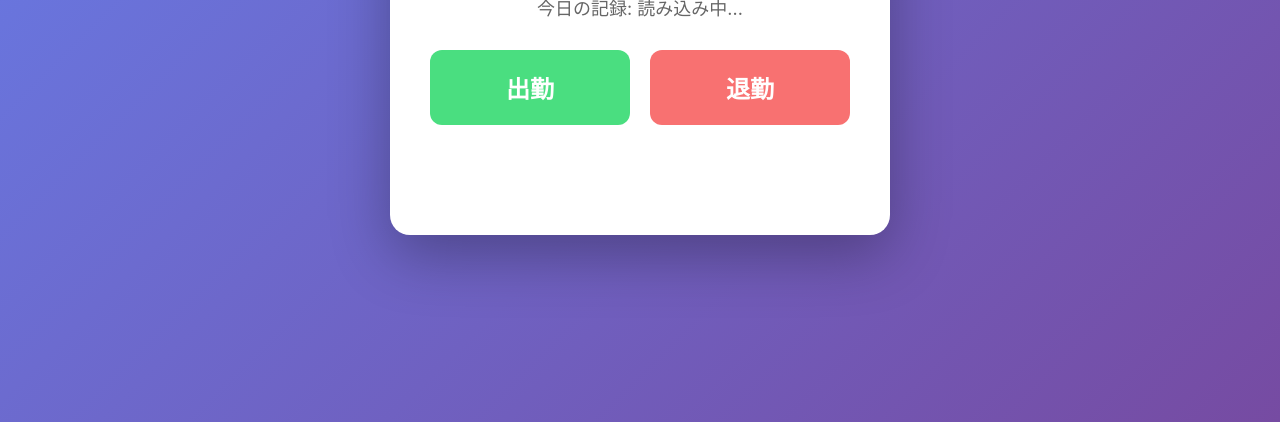
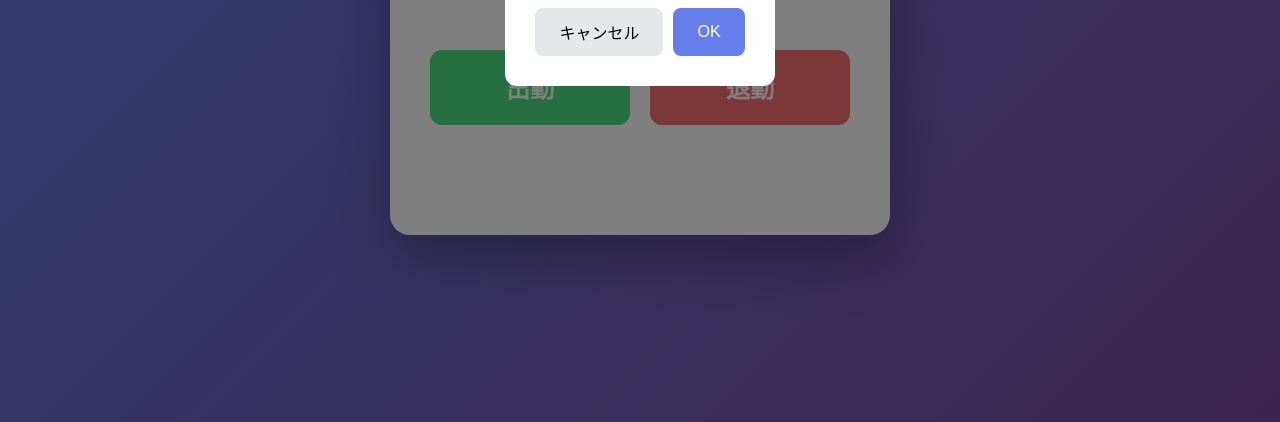
Before and after one commit to S-Tomoharu/attendance-app, a plain HTML site: page index.html in a window 1280 px wide. Shown: the part 378-800 px from the top of the page. Drawn offline with Linux system fonts and the light colour scheme; no server answers; sample sign-in values are in the browser's storage.

Commit message:
Add custom confirm dialog for PWA compatibility

```diff
--- a/index.html
+++ b/index.html
@@ -11,6 +11,19 @@
     <meta name="theme-color" content="#667eea">
     <link rel="apple-touch-icon" href="icon-192.png">
 </head>
+<!-- 確認ダイアログ -->
+    <div id="confirm-dialog" style="display: none; position: fixed; top: 0; left: 0; width: 100%; height: 100%; background: rgba(0,0,0,0.5); z-index: 1000; display: flex; align-items: center; justify-content: center;">
+        <div style="background: white; padding: 30px; border-radius: 12px; max-width: 90%; text-align: center;">
+            <p id="confirm-message" style="font-size: 16px; margin-bottom: 20px; color: #333;"></p>
+            <div style="display: flex; gap: 10px; justify-content: center;">
+                <button id="confirm-cancel" style="padding: 12px 24px; background: #e5e7eb; border: none; border-radius: 8px; font-size: 16px; cursor: pointer;">キャンセル</button>
+                <button id="confirm-ok" style="padding: 12px 24px; background: #667eea; color: white; border: none; border-radius: 8px; font-size: 16px; cursor: pointer;">OK</button>
+            </div>
+        </div>
+    </div>
+
+    <script src="app.js" type="module"></script>
+</body>
 <body>
 <div style="position: absolute; top: 20px; right: 20px; color: white;">
         <span id="user-name"></span>
```
